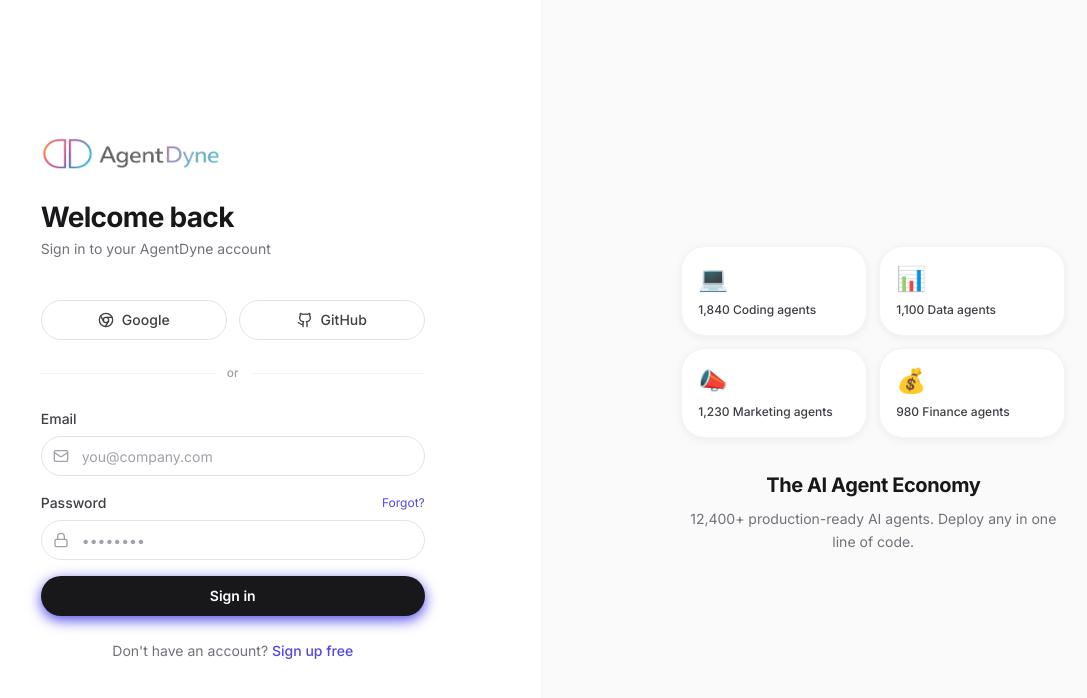
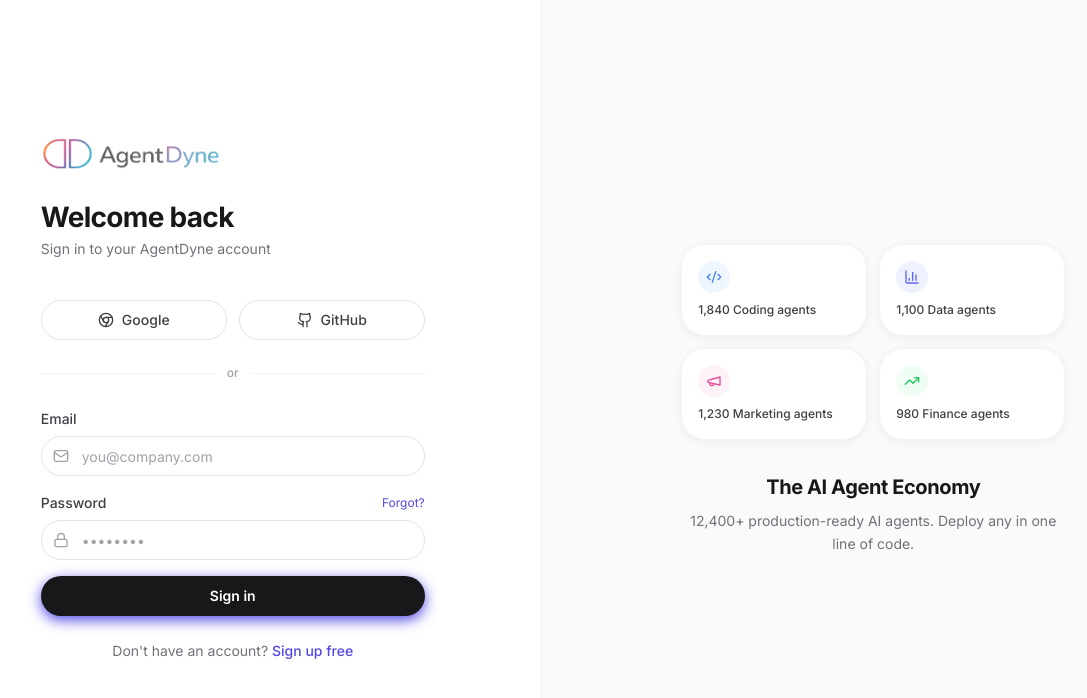
Before and after one commit to natarajanchandra02-afk/agentdyne, a Next.js app: page /login in a window 1280 px wide. Shown: the top 698 px of the page, without its empty margins (75-1162 px from the left). Built offline with nearby package versions, Linux system fonts and the light colour scheme; no server answers.

Commit message:
fix: add edge runtime to all routes and pages for Cloudflare Pages

```diff
--- a/src/app/(auth)/login/page.tsx
+++ b/src/app/(auth)/login/page.tsx
@@ -7,7 +7,7 @@
 import { useForm } from "react-hook-form"
 import { zodResolver } from "@hookform/resolvers/zod"
 import { z } from "zod"
-import { Loader2, Mail, Lock, Github, Chrome } from "lucide-react"
+import { Loader2, Mail, Lock, Github, Chrome, Code2, BarChart3, Megaphone, TrendingUp } from "lucide-react"
 import { Button } from "@/components/ui/button"
 import { Input } from "@/components/ui/input"
 import { Label } from "@/components/ui/label"
@@ -19,6 +19,13 @@
   password: z.string().min(8, "Min 8 characters"),
 })
 type FormData = z.infer<typeof schema>
+
+const PANEL_STATS = [
+  { icon: Code2,      color: "text-blue-500",   bg: "bg-blue-50",   label: "1,840 Coding agents"    },
+  { icon: BarChart3,  color: "text-indigo-500",  bg: "bg-indigo-50", label: "1,100 Data agents"      },
+  { icon: Megaphone,  color: "text-pink-500",    bg: "bg-pink-50",   label: "1,230 Marketing agents" },
+  { icon: TrendingUp, color: "text-green-500",   bg: "bg-green-50",  label: "980 Finance agents"     },
+]
 
 export default function LoginPage() {
   const router   = useRouter()
@@ -150,14 +157,11 @@
       <div className="hidden lg:flex flex-1 bg-zinc-50 border-l border-zinc-100 items-center justify-center p-12">
         <div className="max-w-sm text-center">
           <div className="grid grid-cols-2 gap-3 mb-8">
-            {[
-              { emoji: "💻", label: "1,840 Coding agents" },
-              { emoji: "📊", label: "1,100 Data agents" },
-              { emoji: "📣", label: "1,230 Marketing agents" },
-              { emoji: "💰", label: "980 Finance agents" },
-            ].map(item => (
+            {PANEL_STATS.map(item => (
               <div key={item.label} className="bg-white rounded-2xl border border-zinc-100 p-4 text-left shadow-sm">
-                <div className="text-2xl mb-1.5">{item.emoji}</div>
+                <div className={`w-8 h-8 rounded-xl ${item.bg} flex items-center justify-center mb-2`}>
+                  <item.icon className={`h-4 w-4 ${item.color}`} />
+                </div>
                 <p className="text-xs font-medium text-zinc-700">{item.label}</p>
               </div>
             ))}
```
